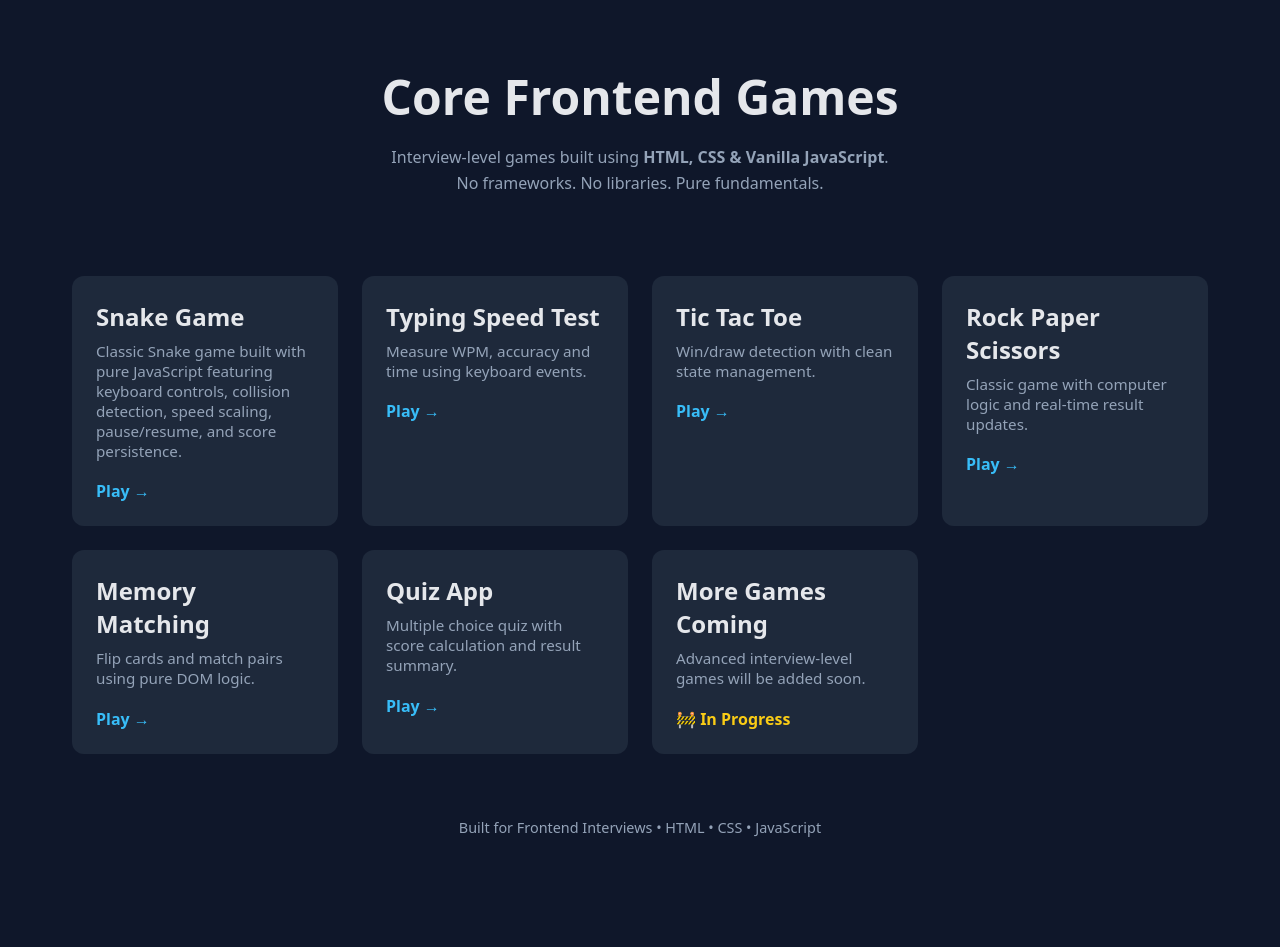
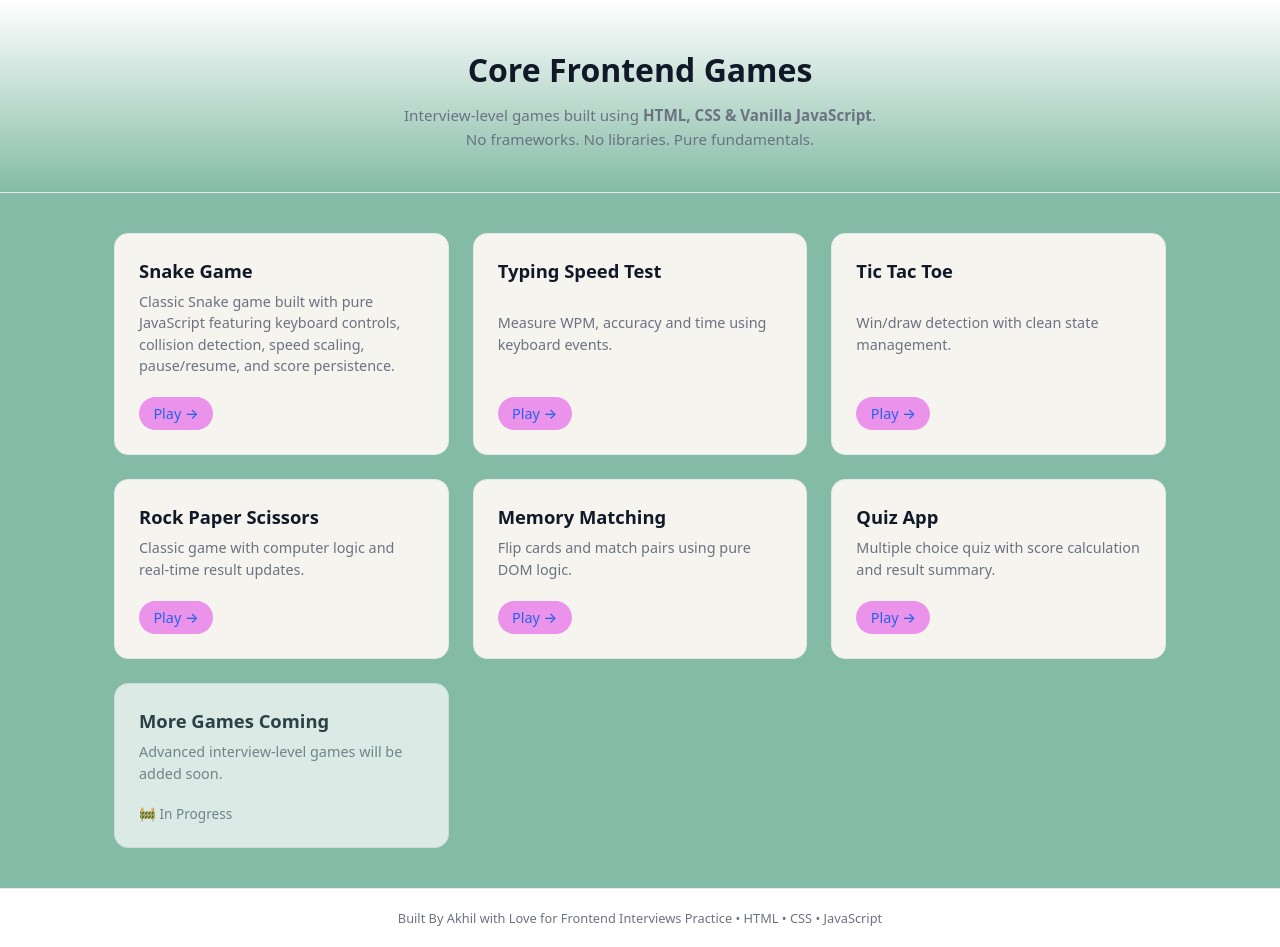
Before and after one commit to akhilBharti510/core-frontend-games, a plain HTML site: page index.html in a window 1280 px wide. Before the commit the page ends 869 px from the top, so only its background shows below. Drawn offline with Linux system fonts and the light colour scheme.

Commit message:
Update UI/UX for main page

```diff
--- a/index.html
+++ b/index.html
@@ -73,7 +73,7 @@
   <!-- ===== FOOTER ===== -->
   <footer>
     <p>
-      Built for Frontend Interviews • HTML • CSS • JavaScript
+      Built By Akhil with Love for Frontend Interviews Practice • HTML • CSS • JavaScript
     </p>
   </footer>
 
--- a/style.css
+++ b/style.css
@@ -1,89 +1,162 @@
+/* ===== THEME TOKENS ===== */
 :root {
-  --bg-main: #0f172a;
-  --bg-card: #1e293b;
-  --text-main: #e5e7eb;
-  --text-muted: #94a3b8;
-  --accent: #38bdf8;
+  --bg-main: #83bba6;          /* soft neutral background */
+  --bg-surface: #f6f4ef;      /* cards / surfaces */
+  --border: #e5e7eb;
+
+  --text-main: #111827;       /* strong readable */
+  --text-muted: #6b7280;
+
+  --accent: #2563eb;          /* professional blue */
+  --accent-soft: #eb92eb;
+
+  --success: #16a34a;
 }
 
+/* ===== RESET ===== */
 * {
+  box-sizing: border-box;
   margin: 0;
   padding: 0;
-  box-sizing: border-box;
-  font-family: system-ui, sans-serif;
+  font-family: system-ui, -apple-system, sans-serif;
 }
 
 body {
   background: var(--bg-main);
   color: var(--text-main);
   min-height: 100vh;
+  display: flex;
+  flex-direction: column;
 }
 
 /* ===== HERO ===== */
 .hero {
+  padding: 3rem 1.5rem 2.5rem;
   text-align: center;
-  padding: 4rem 1rem 3rem;
+  background: linear-gradient(
+    to bottom,
+    #ffffff,
+    var(--bg-main)
+  );
+  border-bottom: 1px solid var(--border);
 }
 
 .hero h1 {
-  font-size: 3rem;
-  margin-bottom: 1rem;
+  font-size: 2rem;
+  font-weight: 700;
+  margin-bottom: 0.75rem;
 }
 
 .hero p {
+  font-size: 0.95rem;
   color: var(--text-muted);
-  max-width: 700px;
-  margin: auto;
   line-height: 1.6;
 }
 
 /* ===== GRID ===== */
 .games-grid {
+  width: 100%;
+  max-width: 1100px;
+  margin: 2.5rem auto;
+  padding: 0 1.5rem;
+
   display: grid;
   grid-template-columns: repeat(auto-fit, minmax(260px, 1fr));
   gap: 1.5rem;
-  padding: 2rem;
-  max-width: 1200px;
-  margin: auto;
 }
 
+/* ===== GAME CARD ===== */
 .game-card {
-  background: var(--bg-card);
-  border-radius: 12px;
+  background: var(--bg-surface);
+  border: 1px solid var(--border);
+  border-radius: 14px;
   padding: 1.5rem;
-  transition: transform 0.3s, box-shadow 0.3s;
+
+  display: flex;
+  flex-direction: column;
+  justify-content: space-between;
+
+  transition:
+    transform 0.25s ease,
+    box-shadow 0.25s ease,
+    border-color 0.25s ease;
 }
 
 .game-card:hover {
   transform: translateY(-6px);
-  box-shadow: 0 20px 40px rgba(0,0,0,0.4);
+  border-color: var(--accent);
+  box-shadow:
+    0 10px 25px rgba(0, 0, 0, 0.08);
 }
 
 .game-card h2 {
+  font-size: 1.15rem;
   margin-bottom: 0.5rem;
 }
 
 .game-card p {
+  font-size: 0.9rem;
   color: var(--text-muted);
-  font-size: 0.95rem;
-  margin-bottom: 1.2rem;
+  line-height: 1.5;
+  margin-bottom: 1.25rem;
 }
 
+/* ===== PLAY LINK ===== */
 .game-card a {
+  align-self: flex-start;
   text-decoration: none;
+  font-size: 0.9rem;
+  font-weight: 500;
+
   color: var(--accent);
-  font-weight: 600;
+  background: var(--accent-soft);
+
+  padding: 0.45rem 0.9rem;
+  border-radius: 999px;
+
+  transition:
+    background 0.2s ease,
+    color 0.2s ease,
+    transform 0.2s ease;
 }
 
-.coming-soon span {
-  color: #facc15;
-  font-weight: 600;
+.game-card a:hover {
+  background: var(--accent);
+  color: #ffffff;
+  transform: translateX(4px);
+}
+
+/* ===== COMING SOON ===== */
+.game-card.coming-soon {
+  opacity: 0.75;
+  pointer-events: none;
+  background: #fafafa;
+}
+
+.game-card.coming-soon span {
+  font-size: 0.85rem;
+  color: var(--text-muted);
+
 }
 
 /* ===== FOOTER ===== */
 footer {
+  margin-top: auto;
+  padding: 1.25rem;
   text-align: center;
-  padding: 2rem 1rem;
+  font-size: 0.8rem;
   color: var(--text-muted);
-  font-size: 0.9rem;
+  border-top: 1px solid var(--border);
+  background: #ffffff;
 }
+
+/* ===== RESPONSIVE ===== */
+@media (max-width: 480px) {
+  .hero h1 {
+    font-size: 1.6rem;
+  }
+
+  .hero p {
+    font-size: 0.9rem;
+  }
+}
```
